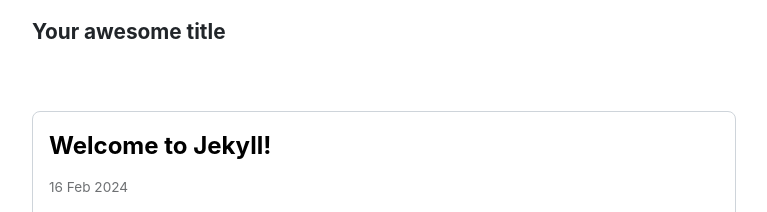
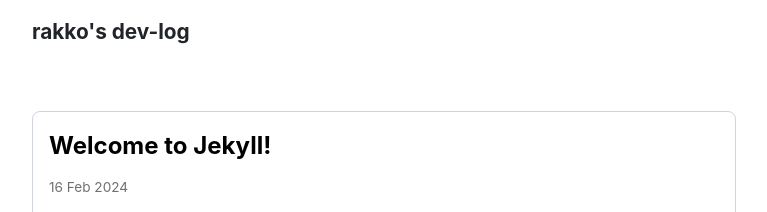
Before and after one commit to rakko-dev/rakko-dev.github.io, a Jekyll site: the page built from index.markdown, in a window 1280 px wide. Shown: the top 212 px of the page, without its empty margins (256-1023 px from the left). Built offline with Jekyll 4.4.1, drawn with Linux system fonts in a browser that asks for light colours; nearby versions of some CDN libraries.

Commit message:
Update _config.yml

```diff
--- a/_config.yml
+++ b/_config.yml
@@ -18,8 +18,8 @@
 # You can create any custom variable you would like, and they will be accessible
 # in the templates via {{ site.myvariable }}.
 
-title: Your awesome title
-email: your-email@example.com
+title: rakko's dev-log
+email: rakko.jh@gmail.com
 description: >- # this means to ignore newlines until "baseurl:"
   Write an awesome description for your new site here. You can edit this
   line in _config.yml. It will appear in your document head meta (for
```
